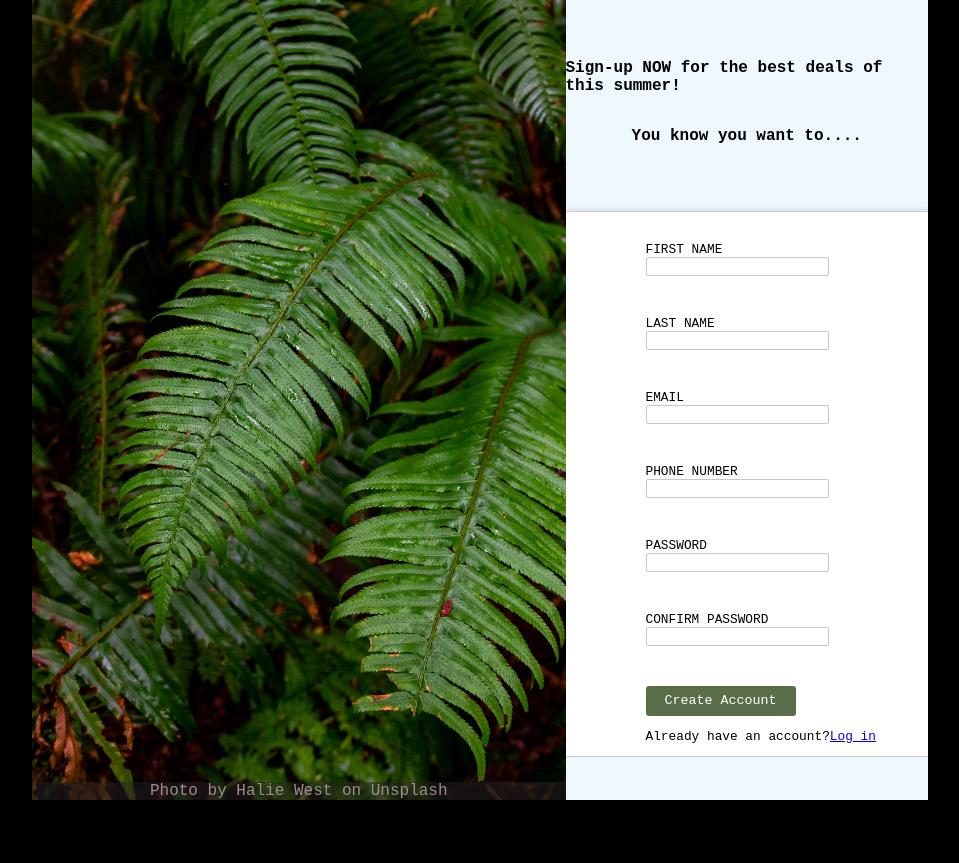
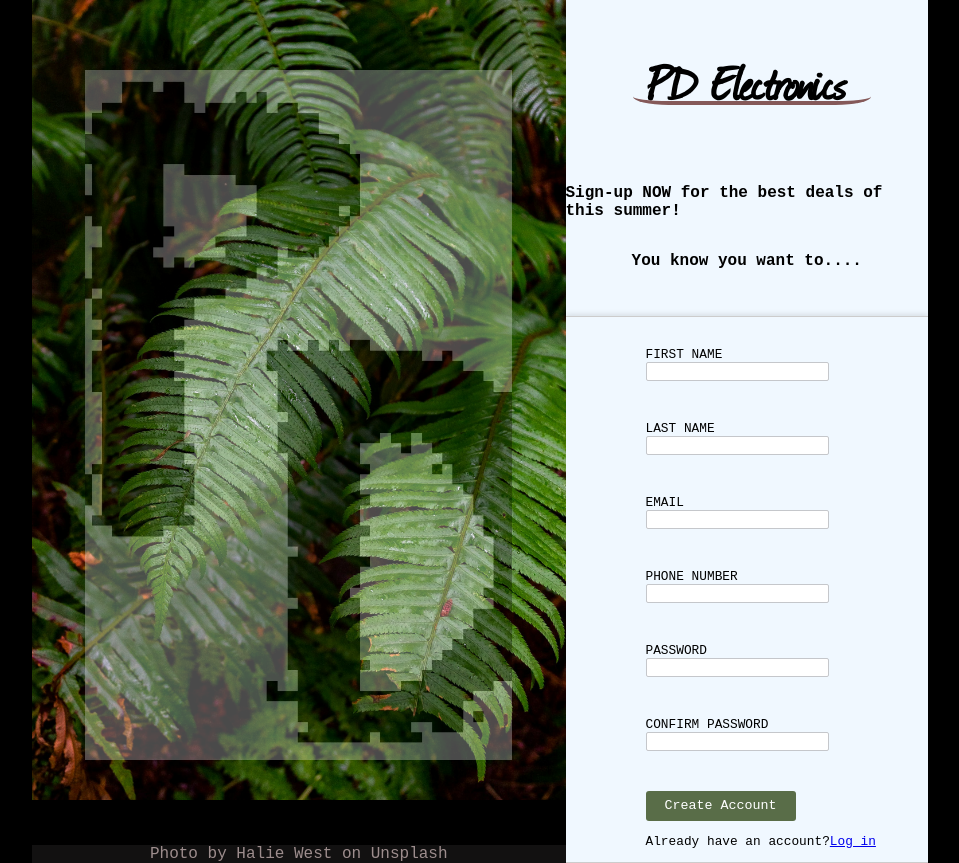
Before and after one commit to PDK34/Sign-up_form, a plain HTML site: page index.html in a window 1280 px wide. Shown: the whole page, without its empty margins (160-1119 px from the left). Before the commit the page ends 800 px from the top, so only its background shows below. Drawn offline with Linux system fonts and the light colour scheme.

Commit message:
Add a fake company title and logo overlay on image

```diff
--- a/index.html
+++ b/index.html
@@ -8,10 +8,12 @@
 </head>
 <body>
     <div class="side-image">
-        <img src="./photos/halie-west-25xggax4bSA-unsplash.jpg" alt="green leaf plant in close up">
+        <img class = 'overlay-image' src="photos/PD.png" alt ="PD logo using pixel art">
+        <img class="background-image" src="./photos/halie-west-25xggax4bSA-unsplash.jpg" alt="green leaf plant in close up">
         <footer class="footer">Photo by Halie West on Unsplash</footer>
     </div>
     <div class="right-side">
+        <h2>PD Electronics</h2>
         <p>Sign-up NOW for the best deals of this summer!</p>
         <p>You know you want to....</p>
         <form action="#" method="post">
--- a/styles.css
+++ b/styles.css
@@ -1,3 +1,9 @@
+@font-face {
+    font-family: typewriter;
+    src: url("fonts/journal-webfont.woff") format("woff");
+    src: url("fonts/journal-webfont.woff2") format("woff2");
+}
+
 body{
     box-sizing: border-box;
     margin: 0;
@@ -7,10 +13,23 @@ body{
     background-color: black;
     font-family:  monospace , serif;
 
+
 }
 
 .side-image{
     position: relative;
+
+}
+
+.side-image .overlay-image{
+  position: absolute;
+  top: 70px;
+  left: 0;
+  right: 0;
+  margin: auto;
+  width: 80%;
+  height: 80%;
+  opacity: 0.3;
 
 }
 
@@ -38,6 +57,24 @@ body{
     justify-content: center;
 }
 
+.right-side > h2{
+    font-family: "typewriter";
+    font-size: 3.5em;
+    position: relative;
+}
+
+.right-side > h2::after {
+  content: "";
+  position: absolute;
+  left: -15px;
+  bottom: 16px;
+  width: 120%;
+  height: 13px;
+  background: transparent;
+  border-bottom: 4px solid #855959;
+  border-radius: 30% / 100%;
+}
+
 .right-side > p{
     font-weight: bold;
 }
@@ -46,11 +83,11 @@ body{
     gap:40px;
     flex-wrap: wrap;
     justify-content: start;
-    margin-top: 50px;
+    margin-top: 30px;
     padding-top: 30px;
     padding-left: 80px;
     font-size: 0.8em;
-    background-color: white;
+    background-color: wh;
     border-top: 1px solid #ccc;
     border-bottom: 1px solid #ccc;
     box-shadow: 0 -2px 5px rgba(0, 0, 0, 0.1);
```
Also changed, not shown: fonts/journal-webfont.woff (added), fonts/journal-webfont.woff2 (added), fonts/momt___-webfont.woff (added), fonts/momt___-webfont.woff2 (added), photos/PD.png (added), 4 other files.
